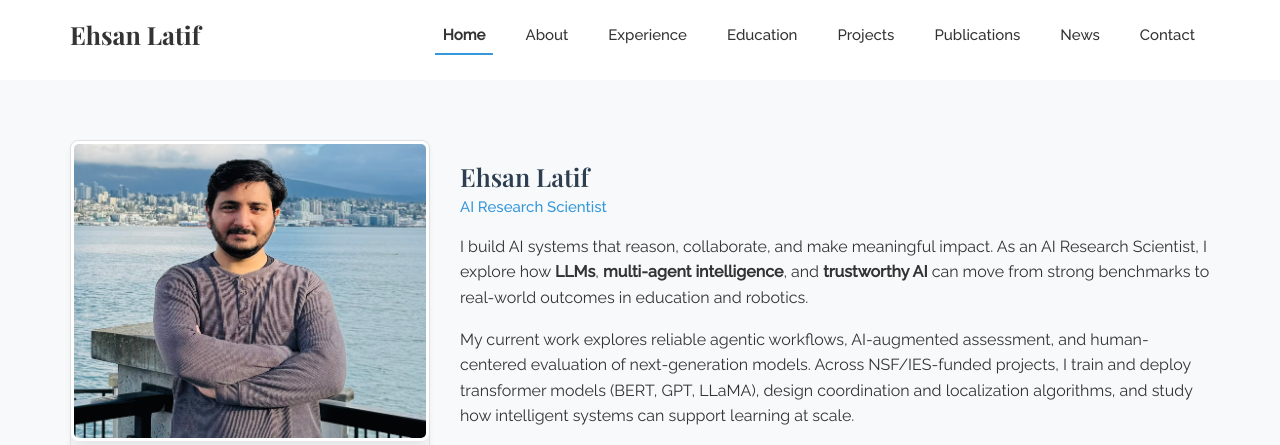
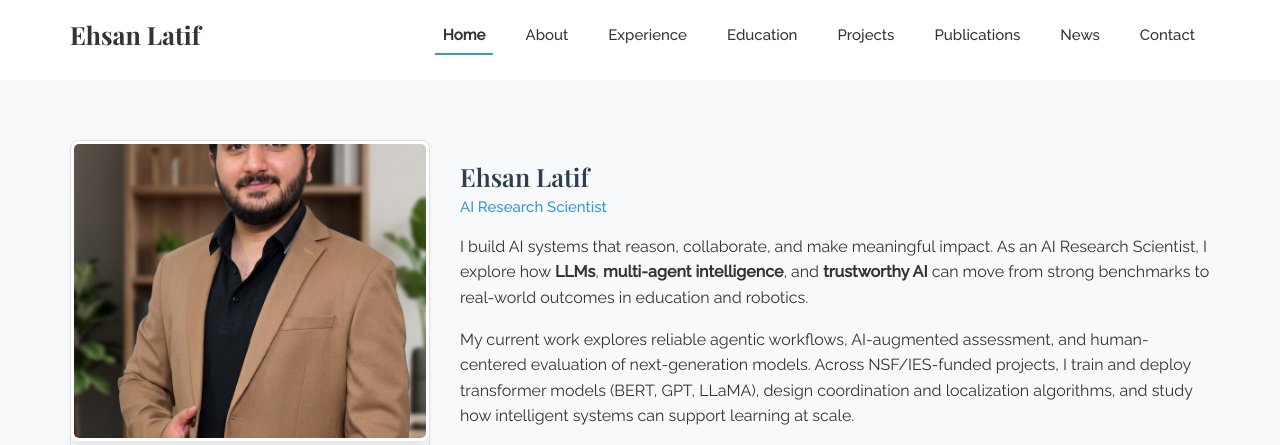
Before and after one commit to ehsanlatif/ehsanlatif.github.io, a website: page index.html in a window 1280 px wide. Shown: the top 445 px of the page. Drawn offline with nearby package versions, Linux system fonts and the light colour scheme; a web font is replaced by a local one.

Commit message:
Updated Intro

```diff
--- a/index.html
+++ b/index.html
@@ -58,7 +58,7 @@
                 <div class="row">
                     <div class="col-md-4">
                         <div class="profile-image">
-                            <img src="images/my_pic_1.jpeg" alt="Ehsan Latif">
+                            <img src="images/my_pic_1.png" alt="Ehsan Latif">
                             <div class="social-links">
                                 <a href="mailto:ehsanlatif000@gmail.com" target="_blank"><i class="fa fa-envelope"></i></a>
                                 <a href="https://github.com/ehsanlatif" target="_blank"><i class="fa fa-github"></i></a>
```
Also changed, not shown: images/my_pic_1.jpeg (deleted), images/my_pic_1.png (added).
